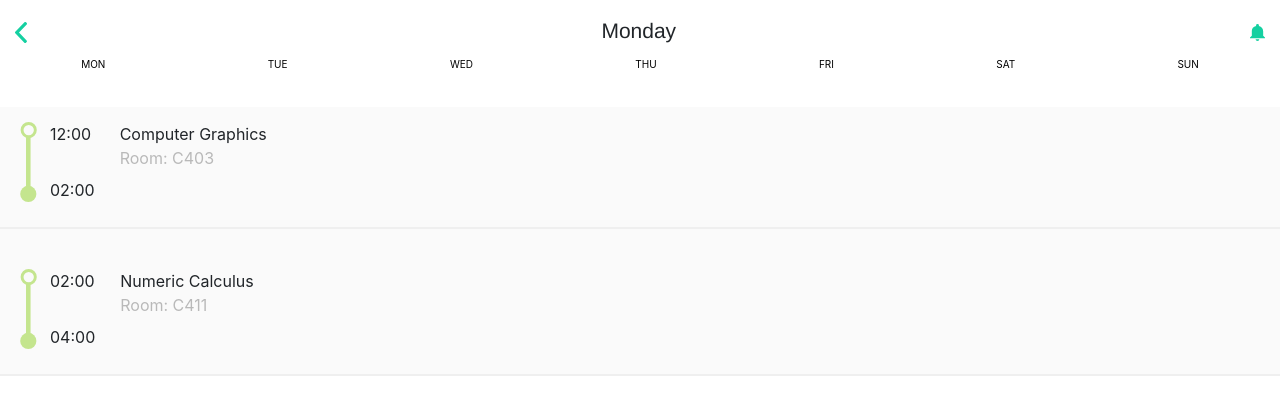
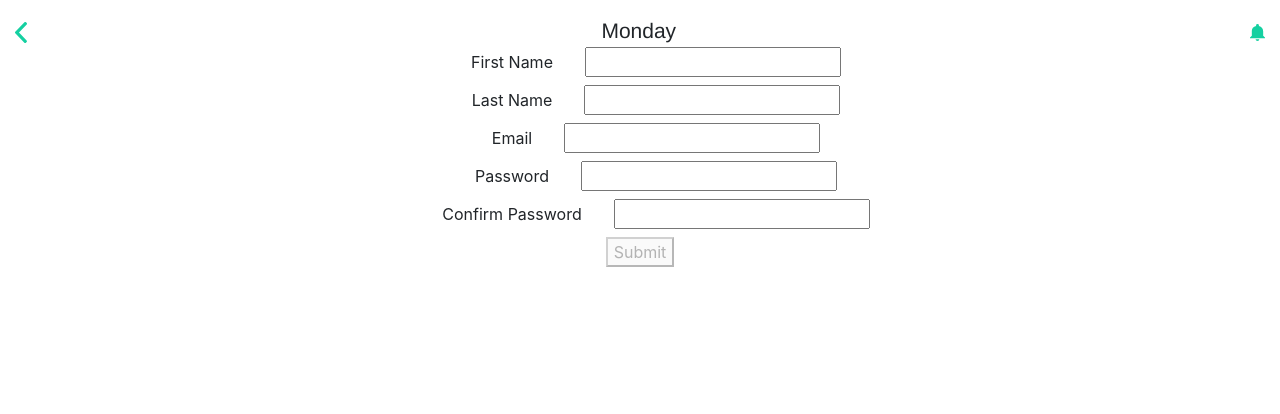
Before and after one commit to DianaTerchea/dsc-frontend-2020, an Angular app: page / in a window 1280 px wide. Shown: the top 414 px of the page. Built offline with nearby package versions, Linux system fonts and the light colour scheme.

Commit message:
Fixed some issues

```diff
--- a/src/app/session/pages/register/register.component.html
+++ b/src/app/session/pages/register/register.component.html
@@ -19,5 +19,5 @@
     <span>Confirm Password</span>
     <input type="password" formControlName="confirmPassword" />
   </label>
-  <button type="submit" [disabled]="registerForm.invalid"></button>
+  <button type="submit" [disabled]="registerForm.invalid">Submit</button>
 </form>
--- a/src/app/session/pages/register/register.component.scss
+++ b/src/app/session/pages/register/register.component.scss
@@ -0,0 +1,10 @@
+form {
+  display: flex;
+  flex-direction: column;
+  justify-content: center;
+  align-items: center;
+
+  span {
+    margin: 2rem;
+  }
+}
--- a/src/app/session/pages/register/register.component.ts
+++ b/src/app/session/pages/register/register.component.ts
@@ -1,6 +1,10 @@
 import { Component, OnInit } from "@angular/core";
-import { FormBuilder, FormGroup, Validators } from "@angular/forms";
-import { passwordValidator } from "../../../validators/passwordValidator";
+import {
+  FormBuilder,
+  FormGroup,
+  Validators,
+  AbstractControl
+} from "@angular/forms";
 
 @Component({
   selector: "app-register",
@@ -10,21 +14,30 @@ import { passwordValidator } from "../../../validators/passwordValidator";
 export class RegisterComponent implements OnInit {
   registerForm: FormGroup;
 
-  constructor(private fb: FormBuilder) {}
+  constructor(private fb: FormBuilder) {
+    this.registerForm = this.fb.group(
+      {
+        firstName: "",
+        lastName: "",
+        email: ["", [Validators.email, Validators.required]],
+        password: ["", [Validators.minLength(6), Validators.required]],
+        confirmPassword: ""
+      },
+      { validator: passwordValidator }
+    );
+  }
 
-  ngOnInit(): void {
-    this.registerForm = this.fb.group({
-      firstName: "",
-      lastName: "",
-      email: ["", [Validators.email, Validators.required]],
-      password: [
-        "",
-        [Validators.minLength(6), Validators.required, passwordValidator]
-      ]
-    });
-  }
+  ngOnInit(): void {}
 
   onSubmit() {
     console.log(this.registerForm.value);
   }
 }
+
+function passwordValidator(control: AbstractControl) {
+  console.log(control.get("password").value);
+  console.log(control.get("confirmPassword").value);
+  return control.get("password").value === control.get("confirmPassword").value
+    ? null
+    : { invalid: true };
+}
--- a/src/app/validators/passwordValidator.ts
+++ /dev/null
@@ -1,8 +0,0 @@
-import { AbstractControl } from "@angular/forms";
-
-export function passwordValidator(
-  control: AbstractControl
-): { invalid: boolean } {
-  if (control.get("password").value !== control.get("confirmPassword").value)
-    return { invalid: true };
-}
```
Also changed, not shown: src/app/app-routing.module.ts (+7 -6 lines), src/app/session/session.module.ts (+7 -14 lines).
